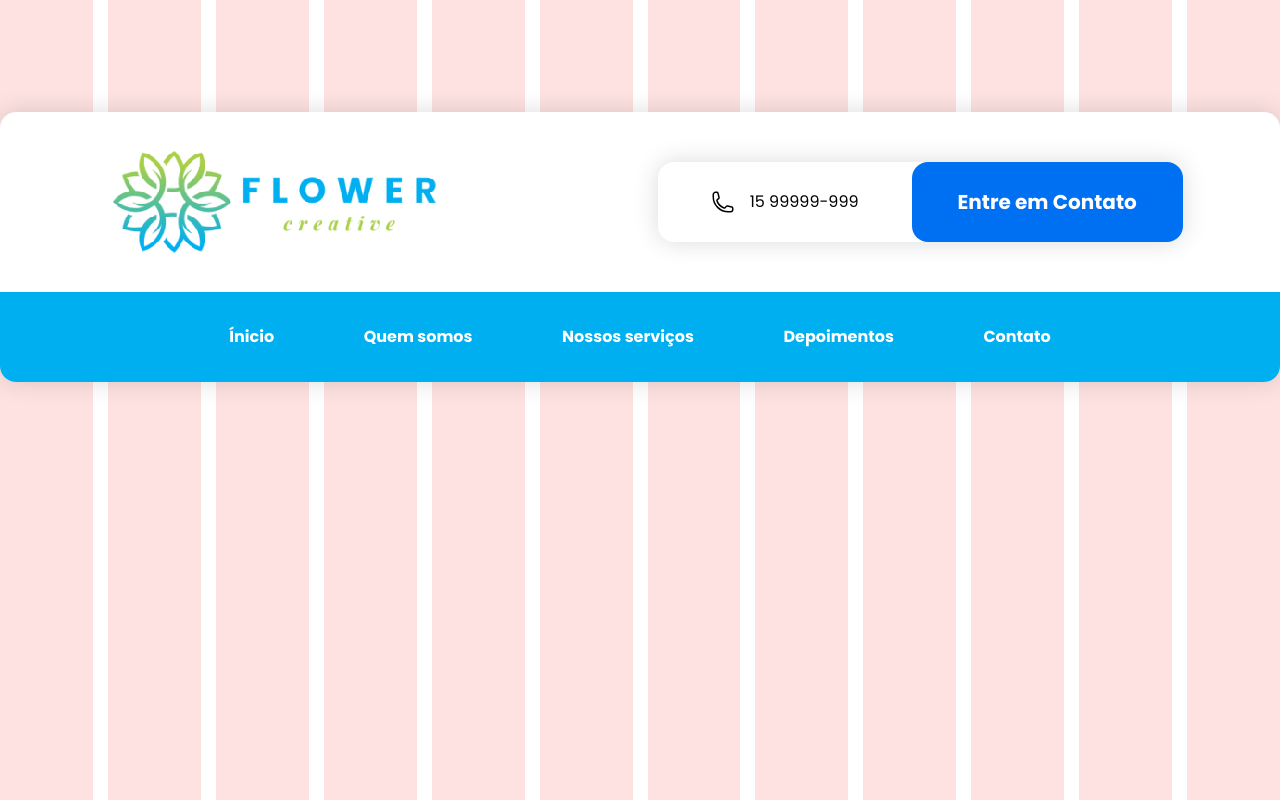
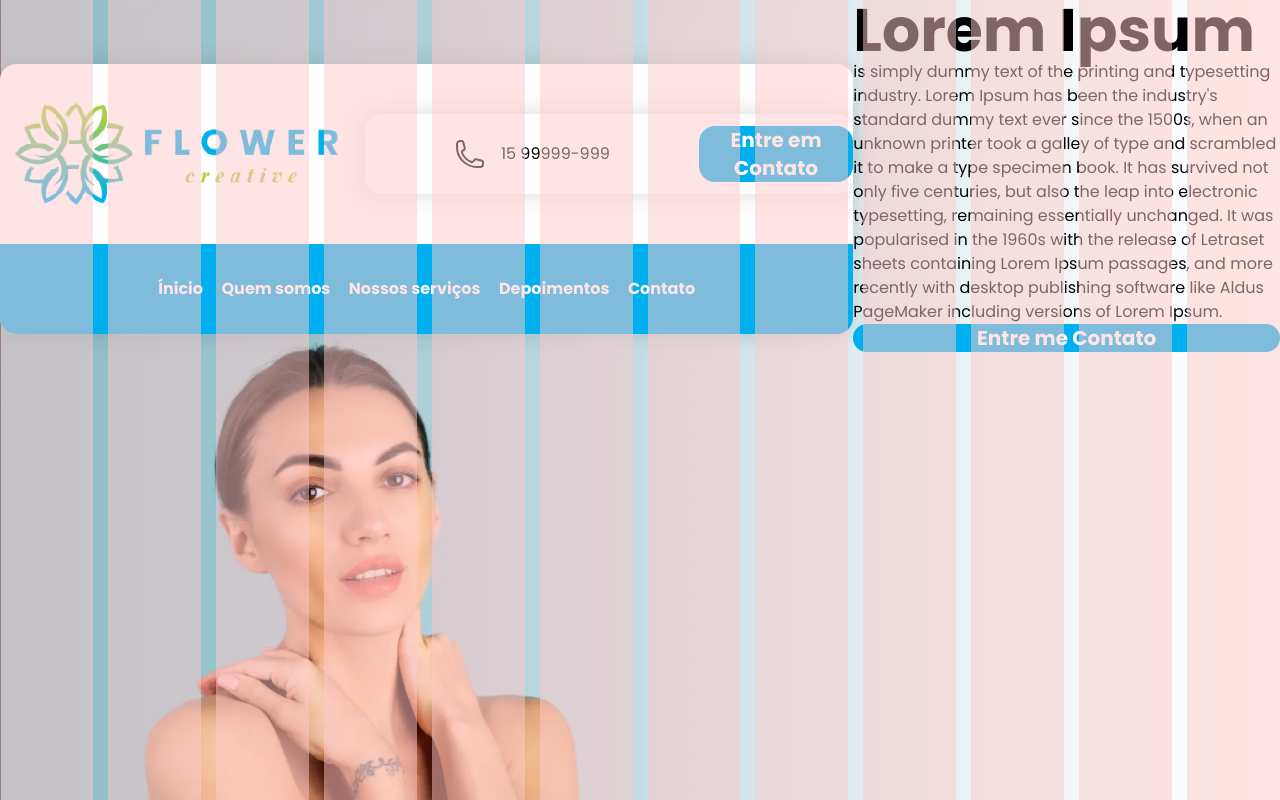
Before and after one commit to John1Souza/flower-app, a Next.js app: page / in a window 1280 px wide. Shown: the top 800 px of the page. Built offline with nearby package versions, Linux system fonts and the light colour scheme.

Commit message:
[UPDATE] Main section

```diff
--- a/app/components/Header.tsx
+++ b/app/components/Header.tsx
@@ -1,53 +1,56 @@
-import Image from 'next/image';
-import Link from 'next/link';
-import { Button } from '../ui/button';
-import { PhoneIcon } from '@heroicons/react/24/outline';
+import Image from "next/image";
+import Link from "next/link";
+import { Button } from "../ui/button";
+import { PhoneIcon } from "@heroicons/react/24/outline";
 
-export default function Header(){
+export default function Header() {
   return (
-        <div className="w-full max-w-[1280px] h-[270px] bg-[#fff] mt-28 shadow-[0px_0px_25px_0px_#00000025] rounded-2xl">
-            <div className='w-full h-2/3 flex items-center justify-around'>
+    <div className="w-full max-w-[1280px] h-[270px] bg-[#fff] mt-16 shadow-[0px_0px_25px_0px_#00000025] rounded-2xl">
+      <div className="w-full h-2/3 flex items-center justify-around">
         <Image
           src="/logo.png"
           width={365}
           height={140}
-                    className='hidden md:block'
+          className="hidden md:block"
           alt="logo image"
         />
-                <div className='w-[525px] max-w-2/4 h-[80px] flex items-center justify-center shadow-[0px_0px_25px_0px_#00000025] rounded-2xl'>
-                    <p className='w-full h-full flex items-center justify-center text-base gap-[15px]'><PhoneIcon className="size-6 text-black-500" />15 99999-999</p>
+        <div className="w-[525px] max-w-2/4 h-[80px] flex items-center justify-center shadow-[0px_0px_25px_0px_#00000025] rounded-2xl">
+          <p className="w-full h-full flex items-center justify-center text-base gap-[15px]">
+            <PhoneIcon className="size-8 text-black-500" />
+            15 99999-999
+          </p>
           <Button>Entre em Contato</Button>
         </div>
       </div>
-            <nav className='w-full h-1/3 flex items-center justify-center bg-[#00AFEF] rounded-b-2xl'>
+      <nav className="w-full h-1/3 flex items-center justify-center bg-[#00AFEF] rounded-b-2xl">
         <ul className=" w-2/3 flex items-center justify-between px-4 space-x-4 font-bold text-white">
           <li>
-                        <Link href="/" className="hover:text-gray-300">
+            <Link href="/" className="hover:text-blue-500">
               Ínicio
             </Link>
           </li>
           <li>
-                        <Link href="/about" className="hover:text-gray-300">
+            <Link href="/about" className="hover:text-blue-500">
               Quem somos
             </Link>
           </li>
           <li>
-                        <Link href="/services" className="hover:text-gray-300">
+            <Link href="/services" className="hover:text-blue-500">
               Nossos serviços
             </Link>
           </li>
           <li>
-                        <Link href="/testimonials" className="hover:text-gray-300">
+            <Link href="/testimonials" className="hover:text-blue-500">
               Depoimentos
             </Link>
           </li>
           <li>
-                        <Link href="/contact" className="hover:text-gray-300">
+            <Link href="/contact" className="hover:text-blue-500">
               Contato
             </Link>
           </li>
         </ul>
       </nav>
     </div>
-    )
-};
+  );
+}
--- a/app/layout.tsx
+++ b/app/layout.tsx
@@ -8,7 +8,11 @@ export default function RootLayout({
 }) {
   return (
     <html lang="en">
-      <body className={`${poppins.className} w-full flex flex-col items-center justify-center`}>{children}</body>
+      <body
+        className={`${poppins.className} w-full flex flex-col bg-neutral items-center justify-center`}
+      >
+        {children}
+      </body>
     </html>
   );
 }
--- a/app/page.tsx
+++ b/app/page.tsx
@@ -1,27 +1,50 @@
-import AcmeLogo from '@/app/ui/acme-logo';
-import { ArrowRightIcon } from '@heroicons/react/24/outline';
-import Link from 'next/link';
-import Header from './components/Header';
+import { ArrowRightIcon } from "@heroicons/react/24/outline";
+import Link from "next/link";
+import Header from "./components/Header";
+import Image from "next/image";
+import { Button } from "./ui/button";
 
 export default function Page() {
   return (
     <>
-      <div className='w-[1280px] h-full flex gap-[15px] items-center justify-center absolute z-[-999] top-0'>
-        <div className='w-full h-full bg-red-100'></div>
-        <div className='w-full h-full bg-red-100'></div>
-        <div className='w-full h-full bg-red-100'></div>
-        <div className='w-full h-full bg-red-100'></div>
-        <div className='w-full h-full bg-red-100'></div>
-        <div className='w-full h-full bg-red-100'></div>
-        <div className='w-full h-full bg-red-100'></div>
-        <div className='w-full h-full bg-red-100'></div>
-        <div className='w-full h-full bg-red-100'></div>
-        <div className='w-full h-full bg-red-100'></div>
-        <div className='w-full h-full bg-red-100'></div>
-        <div className='w-full h-full bg-red-100'></div>
+      <div className="w-[1280px] h-[4400px] flex gap-[15px] items-center justify-center absolute z-[999] top-0 opacity-50">
+        <div className="w-full h-full bg-red-200"></div>
+        <div className="w-full h-full bg-red-200"></div>
+        <div className="w-full h-full bg-red-200"></div>
+        <div className="w-full h-full bg-red-200"></div>
+        <div className="w-full h-full bg-red-200"></div>
+        <div className="w-full h-full bg-red-200"></div>
+        <div className="w-full h-full bg-red-200"></div>
+        <div className="w-full h-full bg-red-200"></div>
+        <div className="w-full h-full bg-red-200"></div>
+        <div className="w-full h-full bg-red-200"></div>
+        <div className="w-full h-full bg-red-200"></div>
+        <div className="w-full h-full bg-red-200"></div>
       </div>
-      <Header />
-      <main className="flex min-h-screen flex-col p-6">
+      <main className="w-full max-h-[1280px] flex min-h-screen justify-center">
+        <Header />
+        <Image
+          src="/bg-init.webp"
+          width={1920}
+          height={1280}
+          className="hidden md:block absolute z-[-1]"
+          alt="Background image of a beauty woman"
+        />
+        <div className="w-2/4 flex flex-col">
+          <h1 className="text-6xl font-bold">Lorem Ipsum</h1>
+          <p>
+            is simply dummy text of the printing and typesetting industry. Lorem
+            Ipsum has been the industry's standard dummy text ever since the
+            1500s, when an unknown printer took a galley of type and scrambled
+            it to make a type specimen book. It has survived not only five
+            centuries, but also the leap into electronic typesetting, remaining
+            essentially unchanged. It was popularised in the 1960s with the
+            release of Letraset sheets containing Lorem Ipsum passages, and more
+            recently with desktop publishing software like Aldus PageMaker
+            including versions of Lorem Ipsum.
+          </p>
+          <Button>Entre me Contato</Button>
+        </div>
       </main>
     </>
   );
--- a/app/ui/button.tsx
+++ b/app/ui/button.tsx
@@ -1,4 +1,4 @@
-import clsx from 'clsx';
+import clsx from "clsx";
 
 interface ButtonProps extends React.ButtonHTMLAttributes<HTMLButtonElement> {
   children: React.ReactNode;
@@ -9,8 +9,8 @@ export function Button({ children, className, ...rest }: ButtonProps) {
     <button
       {...rest}
       className={clsx(
-        'w-full h-full flex items-center justify-center rounded-2xl bg-blue-500 px-4 text-xl font-bold text-white transition-colors hover:bg-blue-400 focus-visible:outline focus-visible:outline-2 focus-visible:outline-offset-2 focus-visible:outline-blue-500 active:bg-blue-600 aria-disabled:cursor-not-allowed aria-disabled:opacity-50',
-        className,
+        "flex items-center justify-center rounded-2xl bg-blue-400 px-4 text-xl font-bold text-white transition-colors hover:bg-blue-500 focus-visible:outline focus-visible:outline-2 focus-visible:outline-offset-2 focus-visible:outline-blue-500 active:bg-blue-600 aria-disabled:cursor-not-allowed aria-disabled:opacity-50",
+        className
       )}
     >
       {children}
--- a/app/ui/global.css
+++ b/app/ui/global.css
@@ -2,17 +2,17 @@
 @tailwind components;
 @tailwind utilities;
 
-input[type='number'] {
+input[type="number"] {
   -moz-appearance: textfield;
   appearance: textfield;
 }
 
-input[type='number']::-webkit-inner-spin-button {
+input[type="number"]::-webkit-inner-spin-button {
   -webkit-appearance: none;
   margin: 0;
 }
 
-input[type='number']::-webkit-outer-spin-button {
+input[type="number"]::-webkit-outer-spin-button {
   -webkit-appearance: none;
   margin: 0;
 }
--- a/tailwind.config.ts
+++ b/tailwind.config.ts
@@ -1,32 +1,45 @@
-import type { Config } from 'tailwindcss';
+import type { Config } from "tailwindcss";
 
 const config: Config = {
   content: [
-    './pages/**/*.{js,ts,jsx,tsx,mdx}',
-    './components/**/*.{js,ts,jsx,tsx,mdx}',
-    './app/**/*.{js,ts,jsx,tsx,mdx}',
+    "./pages/**/*.{js,ts,jsx,tsx,mdx}",
+    "./components/**/*.{js,ts,jsx,tsx,mdx}",
+    "./app/**/*.{js,ts,jsx,tsx,mdx}",
   ],
   theme: {
     extend: {
       gridTemplateColumns: {
-        '13': 'repeat(13, minmax(0, 1fr))',
+        "13": "repeat(13, minmax(0, 1fr))",
       },
       colors: {
         blue: {
-          400: '#2589FE',
-          500: '#0070F3',
-          600: '#2F6FEB',
+          400: "#00AFEF",
+          500: "#03698E",
+          600: "#002937",
         },
+        green: {
+          400: "#A8CF45",
+          500: "#7F9C37",
+        },
+        blueGreen: {
+          400: "#5AC094",
+          500: "#3F8365",
+        },
+        primary: "#00141B",
+        secondary: "#00151D",
+        accent: "#B6B6B6",
+        neutral: "#F5F2F0",
+        background: "#F3F4F6",
       },
     },
     keyframes: {
       shimmer: {
-        '100%': {
-          transform: 'translateX(100%)',
+        "100%": {
+          transform: "translateX(100%)",
         },
       },
     },
   },
-  plugins: [require('@tailwindcss/forms')],
+  plugins: [require("@tailwindcss/forms")],
 };
 export default config;
```
Also changed, not shown: public/bg-init.webp (added). Lines whose indentation alone changed are shown as unchanged.
